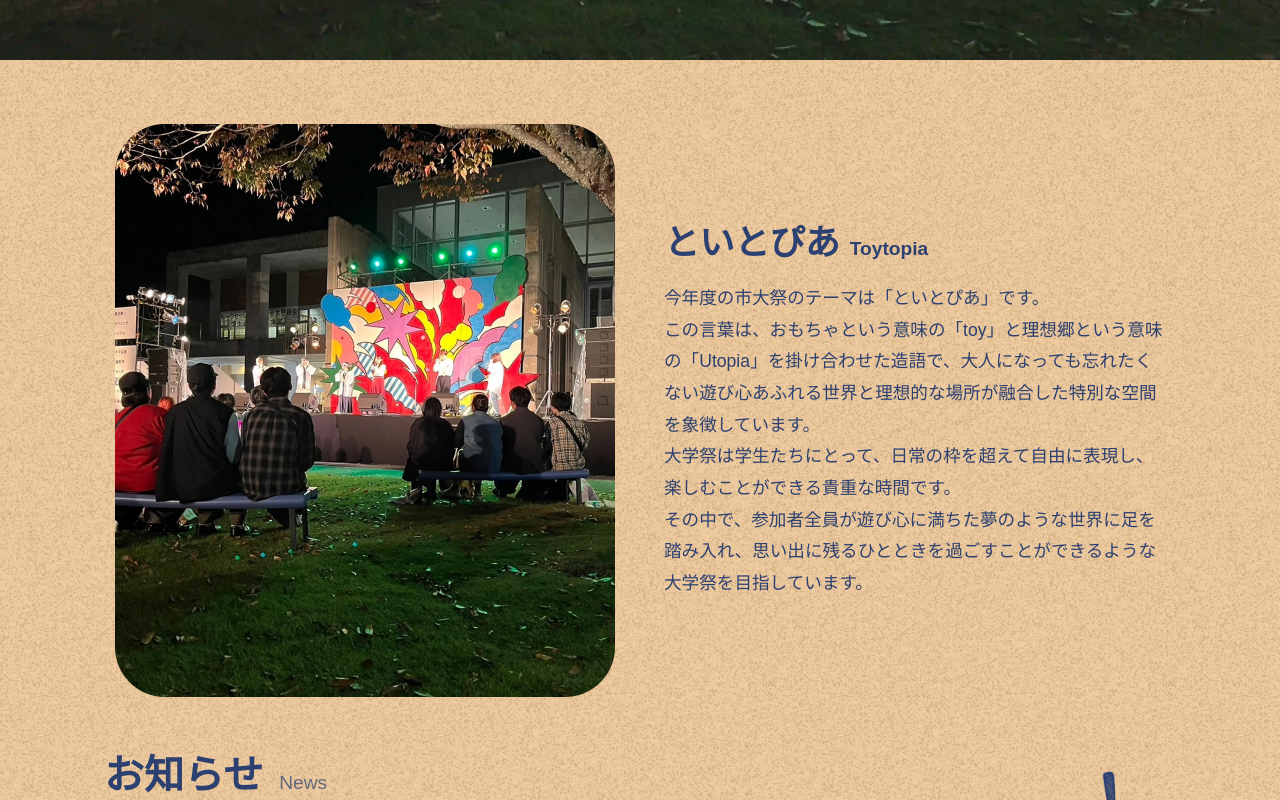
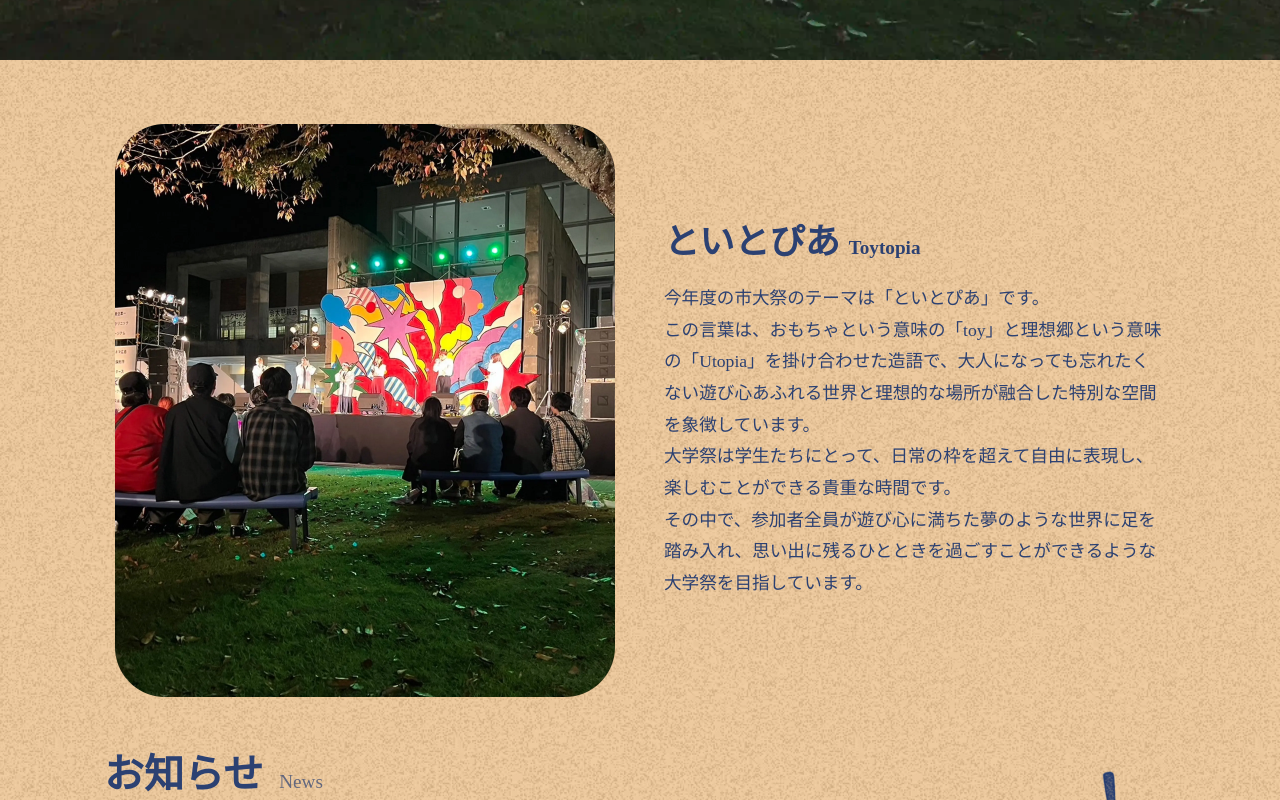
Before and after one commit to ichidaisai/app.ichidaisai.com, a Next.js app: page / in a window 1280 px wide. Shown: the part 740-1540 px from the top of the page. Built offline with nearby package versions, Linux system fonts and the light colour scheme.

Commit message:
[Fix] フォントを適応

```diff
--- a/src/styles/globals.css
+++ b/src/styles/globals.css
@@ -34,7 +34,7 @@ a {
 *:after {
 	-webkit-box-sizing: border-box;
 	box-sizing: border-box;
-	font-family: "YuGothic", sans-serif;
+	font-family: "Kaisei Opti", serif;
 	clear: both;
 }
 
@@ -48,11 +48,11 @@ h3,
 h4,
 h5,
 h6 {
-	font-family: "YuGothic", sans-serif;
+	font-family: "Kaisei Opti", serif;
 }
 
 p {
-	font-family: "YuGothic", sans-serif;
+	font-family: "Kaisei Opti", serif;
 	margin: 0;
 }
 
@@ -62,7 +62,7 @@ textarea {
 	font-weight: 300;
 	line-height: 18px;
 	font-size: 14px;
-	font-family: "YuGothic", sans-serif;
+	font-family: "Kaisei Opti", serif;
 }
 
 input {
```
